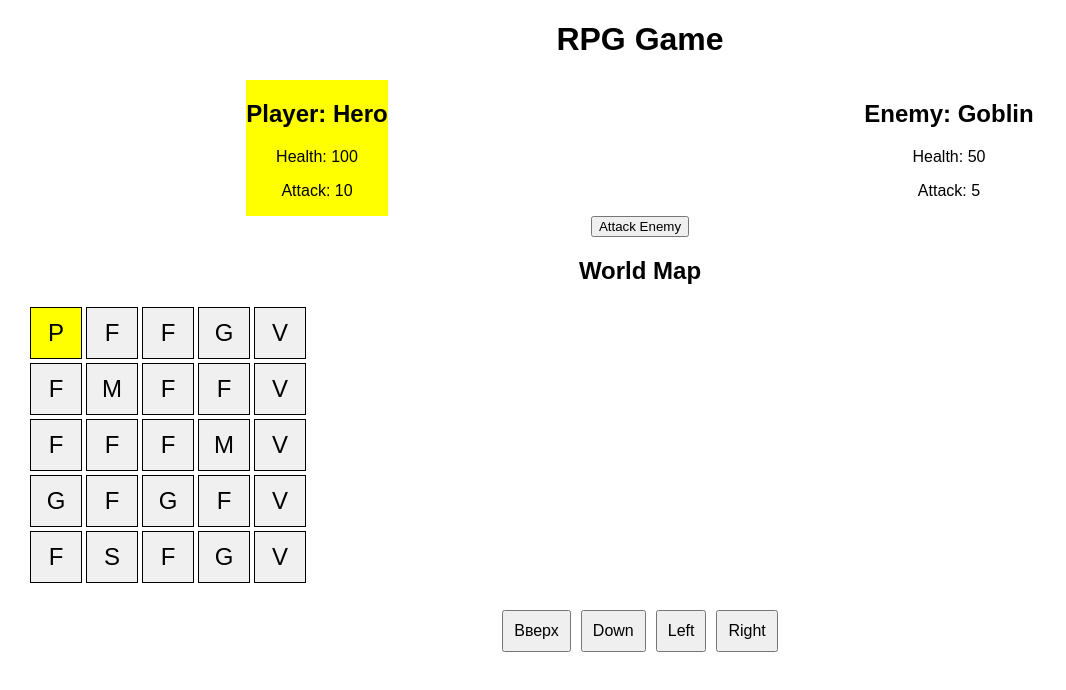
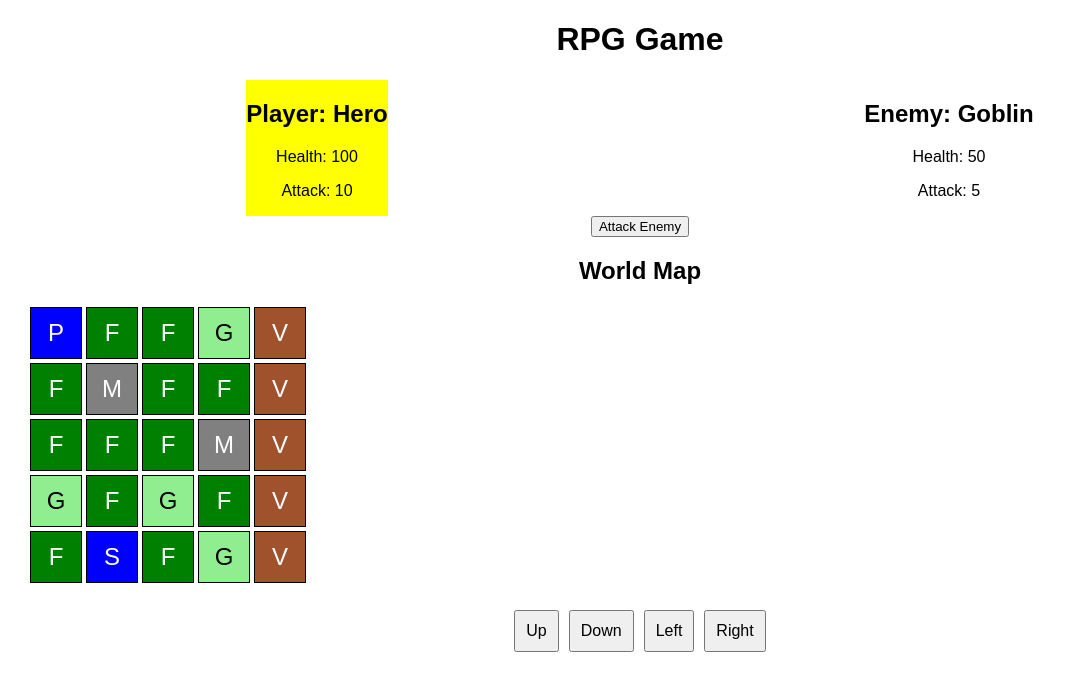
Before and after one commit to Parchello/TestWS, a React (Vite) app: page /start in a window 1280 px wide. Shown: the top 690 px of the page, without its empty margins (0-1066 px from the left). Built offline with nearby package versions, Linux system fonts and the light colour scheme.

Commit message:
map test colors add2

```diff
--- a/src/App.css
+++ b/src/App.css
@@ -29,11 +29,36 @@
   align-items: center;
   font-size: 24px;
   margin: 2px;
-  background-color: #f0f0f0;
 }
 
 .player {
   background-color: yellow;
+}
+
+/* Тайли */
+.forest {
+  background-color: green;
+  color: white;
+}
+
+.mountain {
+  background-color: gray;
+  color: white;
+}
+
+.grassland {
+  background-color: lightgreen;
+  color: black;
+}
+
+.village {
+  background-color: sienna;
+  color: white;
+}
+
+.start {
+  background-color: blue;
+  color: white;
 }
 
 .controls {
--- a/src/components/WorldMap.jsx
+++ b/src/components/WorldMap.jsx
@@ -1,5 +1,24 @@
 import { useState } from 'react';
 import { worldMap } from '../data/worldMap';
+
+const getTileClass = (tile) => {
+    switch (tile) {
+        case 'F':
+            return 'forest'; // Ліс
+        case 'M':
+            return 'mountain'; // Гори
+        case 'G':
+            return 'grassland'; // Поле
+        case 'V':
+            return 'village'; // Село
+        case 'S':
+            return 'start';
+        case 'P':
+            return 'player';// Стартова точка
+        default:
+            return '';
+    }
+};
 
 const WorldMap = () => {
     const [playerPosition, setPlayerPosition] = useState({ row: 0, col: 0 });
@@ -26,7 +45,7 @@
                             return (
                                 <div
                                     key={colIndex}
-                                    className={`map-cell ${isPlayerHere ? 'player' : ''}`}
+                                    className={`map-cell ${getTileClass(cell)} ${isPlayerHere ? 'player' : ''}`}
                                 >
                                     {isPlayerHere ? 'P' : cell}
                                 </div>
@@ -36,7 +55,7 @@
                 ))}
             </div>
             <div className="controls">
-                <button onClick={() => movePlayer('up')}>Вверх</button>
+                <button onClick={() => movePlayer('up')}>Up</button>
                 <button onClick={() => movePlayer('down')}>Down</button>
                 <button onClick={() => movePlayer('left')}>Left</button>
                 <button onClick={() => movePlayer('right')}>Right</button>
--- a/src/index.css
+++ b/src/index.css
@@ -29,11 +29,36 @@
   align-items: center;
   font-size: 24px;
   margin: 2px;
-  background-color: #f0f0f0;
 }
 
 .player {
   background-color: yellow;
+}
+
+/* Тайли */
+.forest {
+  background-color: green;
+  color: white;
+}
+
+.mountain {
+  background-color: gray;
+  color: white;
+}
+
+.grassland {
+  background-color: lightgreen;
+  color: black;
+}
+
+.village {
+  background-color: sienna;
+  color: white;
+}
+
+.start {
+  background-color: blue;
+  color: white;
 }
 
 .controls {
```
